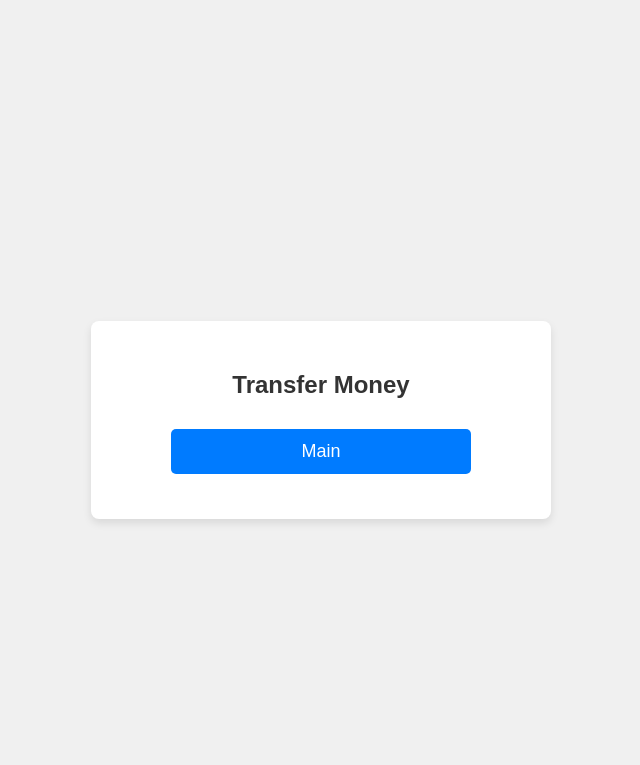
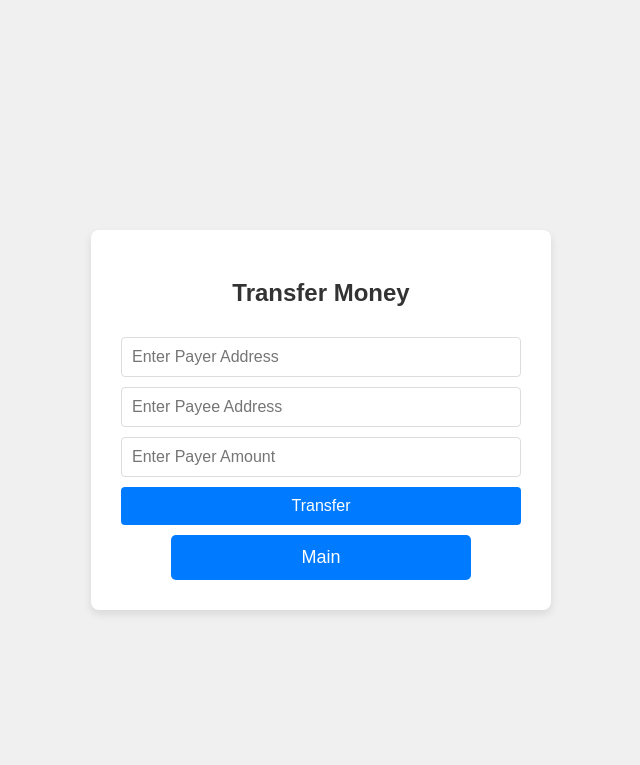
Before and after one commit to nabbia-richman/2026-6106-T3, a Flask app: page /transferMoney in a window 1280 px wide. Shown: the top 765 px of the page, without its empty margins (319-959 px from the left). Run offline with Flask 3, Linux system fonts and the light colour scheme; some libraries are stand-ins or nearby versions.

Commit message:
0319-week2-solidyTranfer

```diff
--- a/templates/transferMoney.html
+++ b/templates/transferMoney.html
@@ -7,9 +7,80 @@
 <body>
 <div class="container">
     <h2>Transfer Money</h2>
-    <form action="/main" method="post">
+    <input type="text" id="payer" placeholder="Enter Payer Address">
+    <input type="text" id="payee" placeholder="Enter Payee Address">
+    <input type="number" id="amount" placeholder="Enter Payer Amount">
+    <button class="btn" onclick="transfer()">Transfer</button>
+
         <input type="submit" value="Main">
     </form>
+    <script src="https://cdn.jsdelivr.net/npm/web3@1.5.2/dist/web3.min.js"></script>
+    <script>
+    const contractAddress = "0xB987C66b122731cEb07Bb400AD3838Da9D8b13e1";
+    const contractABI = [
+	{
+		"inputs": [],
+		"name": "check_transaction",
+		"outputs": [
+			{
+				"internalType": "address",
+				"name": "",
+				"type": "address"
+			},
+			{
+				"internalType": "address",
+				"name": "",
+				"type": "address"
+			},
+			{
+				"internalType": "uint256",
+				"name": "",
+				"type": "uint256"
+			}
+		],
+		"stateMutability": "view",
+		"type": "function"
+	},
+	{
+		"inputs": [
+			{
+				"internalType": "address",
+				"name": "_payer",
+				"type": "address"
+			},
+			{
+				"internalType": "address",
+				"name": "_payee",
+				"type": "address"
+			},
+			{
+				"internalType": "uint256",
+				"name": "_amount",
+				"type": "uint256"
+			}
+		],
+		"name": "weixin",
+		"outputs": [],
+		"stateMutability": "payable",
+		"type": "function"
+	}
+];
+    const web3 = new Web3(Web3.givenProvider);
+    const contract = new web3.eth.Contract(contractABI, contractAddress);
+
+
+    async function transfer() {
+        const accounts = await web3.eth.requestAccounts();
+        const payer = document.getElementById('payer').value;
+        const payee = document.getElementById('payee').value;
+        const amount = document.getElementById('amount').value;
+        console.log(payer,payee,amount);
+        console.log("accounts[0] " + accounts[0]);
+        await contract.methods.weixin(payer, payee,amount).send({ from: accounts[0]});
+}
+
+    </script>
+
 
 </div>
 </body>
```
